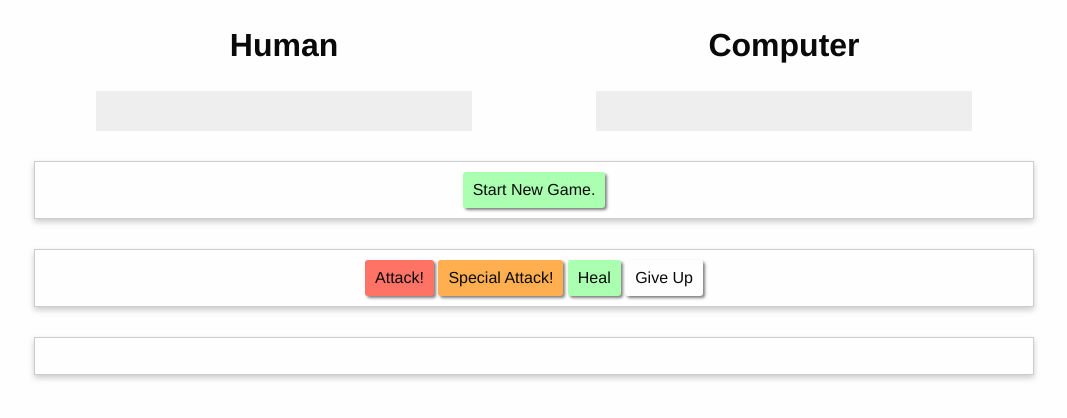
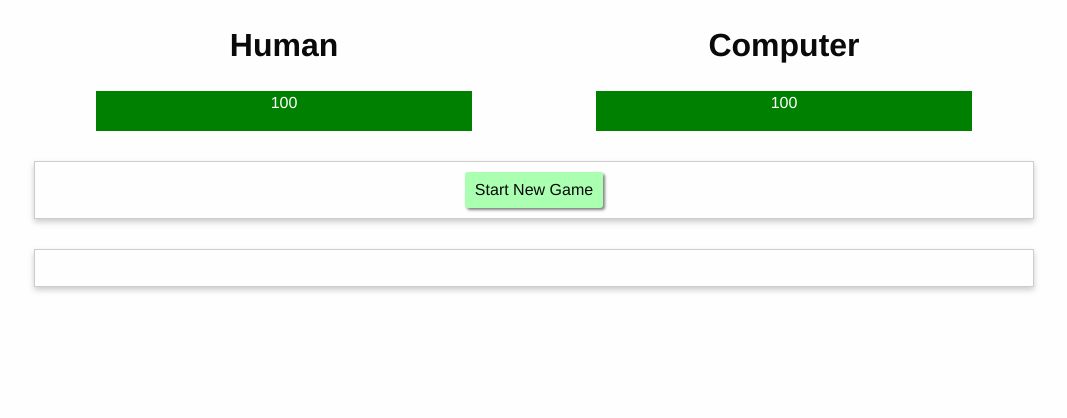
Before and after one commit to anamolshres55/HumanVsComputer, a plain HTML site: page index.html in a window 1280 px wide. Shown: the whole page, without its empty margins (106-1173 px from the left). Drawn offline with nearby package versions, Linux system fonts and the light colour scheme.

Commit message:
Defined Conditions for Displaying Buttons

```diff
--- /dev/null
+++ b/app.js
@@ -0,0 +1,13 @@
+new Vue({
+
+    el: '#app',
+
+    data: {
+        humanHealth: 100,
+        computerHealth: 100,
+        gameIsRunning: false,
+    },
+
+
+
+});
--- a/css/app.css
+++ b/css/app.css
@@ -12,6 +12,7 @@
     background-color: #eee;
     margin: auto;
     transition: width 500ms;
+
 
 }
 
--- a/index.html
+++ b/index.html
@@ -15,8 +15,11 @@
                     Human
                 </h1>
                 <div class="healthbar">
-                    <div class="healthbar text-center">
-
+                    <div
+                    class="healthbar text-center"
+                    style="background-color: green; margin: 0; color: white;"
+                    :style="{ width : humanHealth + '%'}">
+                        {{humanHealth}}
                     </div>
                 </div>
             </div>
@@ -25,20 +28,23 @@
                     Computer
                 </h1>
                 <div class="healthbar">
-                    <div class="healthbar text-center">
-
+                    <div
+                    class="healthbar text-center"
+                    style="background-color: green; margin: 0; color: white;"
+                    :style="{ width : computerHealth + '%'}">
+                        {{computerHealth}}
                     </div>
                 </div>
             </div>
         </section>
-        <section class="row controls">
+        <section class="row controls" v-if=" !gameIsRunning ">
             <div class="small-12 columns">
-                <button id="start-game">
-                    Start New Game.
+                <button id="start-game" >
+                    Start New Game
                 </button>
             </div>
         </section>
-        <section class="row controls">
+        <section class="row controls" v-else>
             <div class="small-12 columns">
                 <button id="attack"> Attack!</button>
                 <button id="special-attack"> Special Attack!</button>
@@ -58,5 +64,6 @@
     </div>
 </body>
 <script src="https://unpkg.com/vue@2.6.11/dist/vue.js"></script>
+<script src="app.js"></script>
 
 </html>
```
